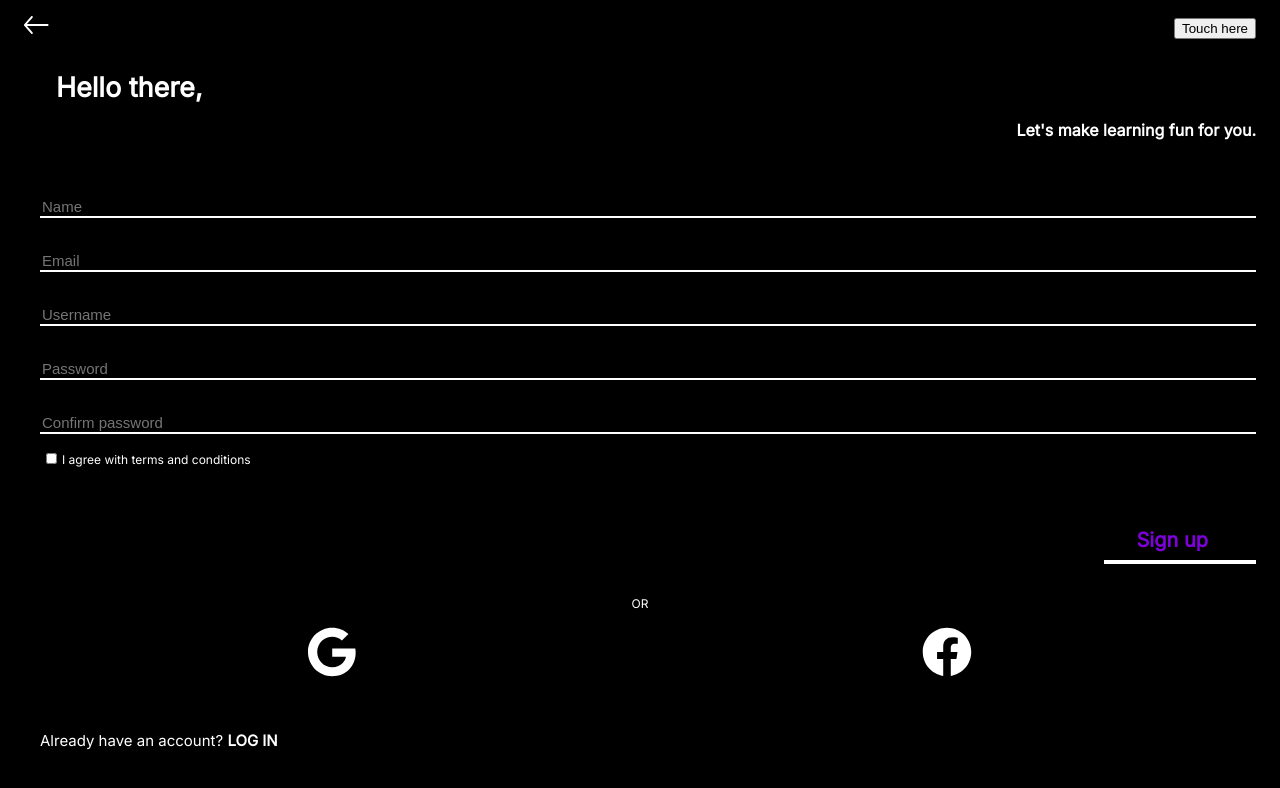
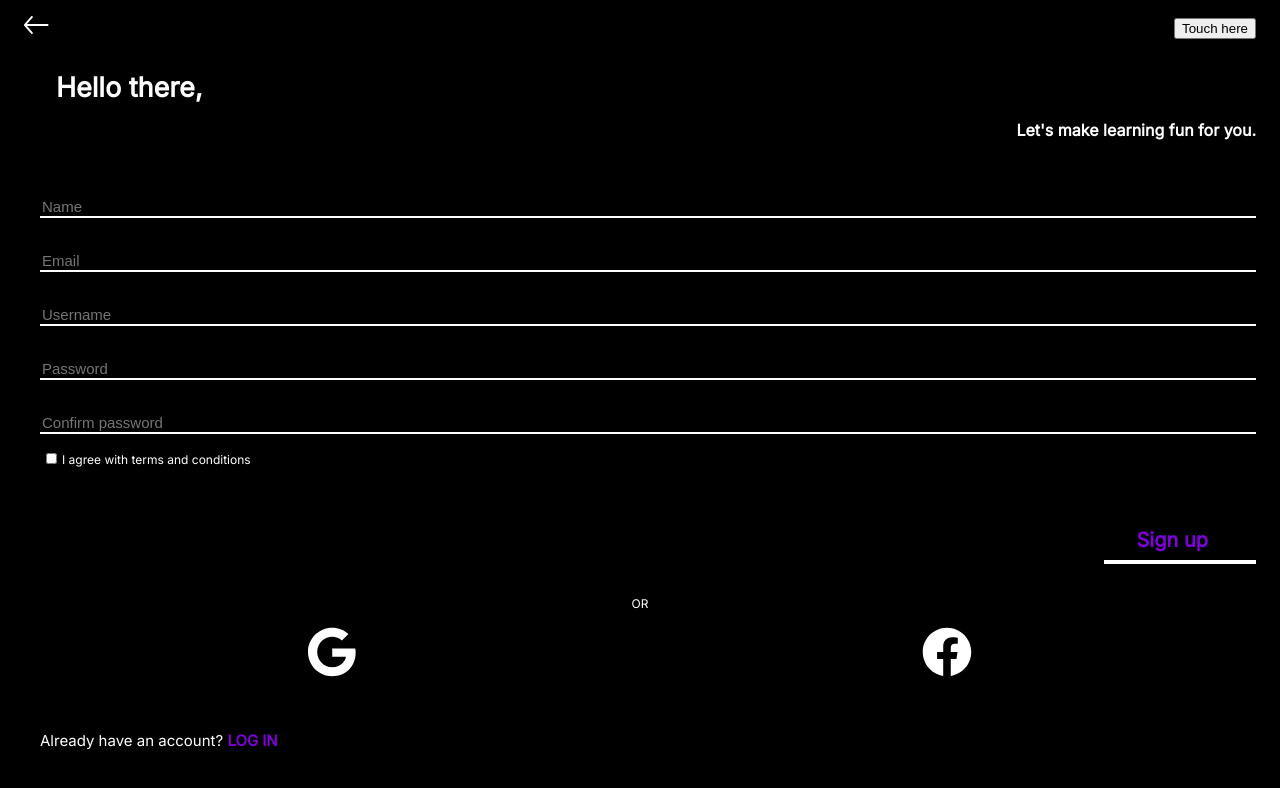
Before and after one commit to hridaya-stuffs/skillsup-website, a plain HTML site: page register.html in a window 1280 px wide. Both pictures are taken after a click on the button "Touch here". Drawn offline with Linux system fonts and the light colour scheme.

Commit message:
css: register: Change the font color of "LOG IN" when in darkMode

```diff
--- a/css/register.css
+++ b/css/register.css
@@ -173,5 +173,5 @@ input[type=text] {
 }
 
 .dark-mode .already-account a {
-    color: white;
+    color: #7e00db;
 }
```
